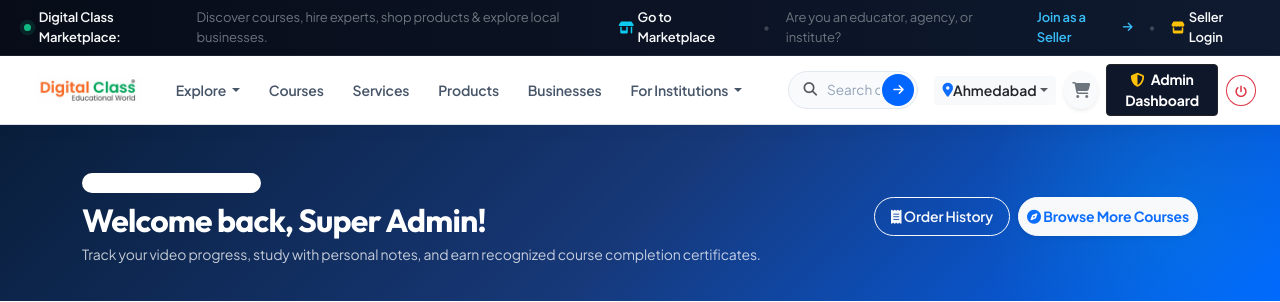
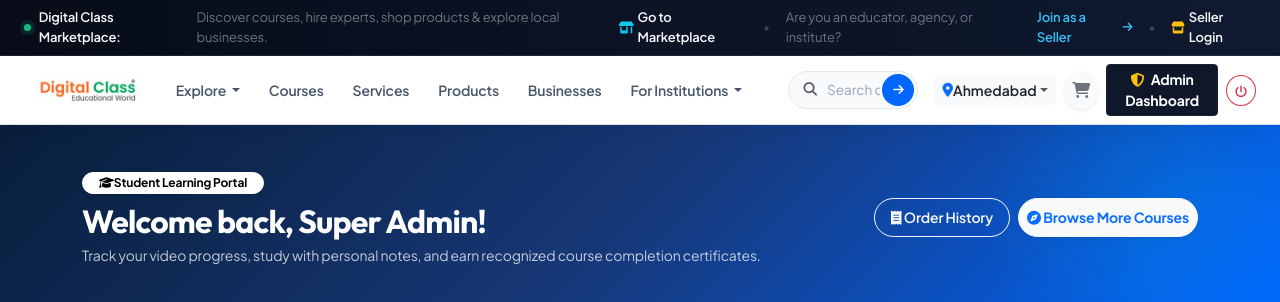
Before and after one commit to digitalclassworld/marketplace, a Laravel app: page /my-courses in a window 1280 px wide. Shown: the top 302 px of the page. Run offline with Laravel 12, Linux system fonts and the light colour scheme; the visitor is signed in with stand-in values (Sample User, id 1); data comes from the database, SQL or seed files in the repository; data that the repository does not hold is empty; parts of the project's set-up code (start-up, migrations or seed data) failed here and were passed over.

Commit message:
Fix Student Learning Portal badge text color to bold black on white pill for high contrast

```diff
--- a/resources/views/customer/my-courses.blade.php
+++ b/resources/views/customer/my-courses.blade.php
@@ -110,8 +110,8 @@
     <div class="container position-relative" style="z-index: 2;">
         <div class="d-flex align-items-center justify-content-between flex-wrap gap-3">
             <div>
-                <span class="badge bg-white bg-opacity-20 text-white px-3 py-1.5 rounded-pill small mb-2 fw-semibold d-inline-flex align-items-center gap-1.5">
-                    <i class="fa-solid fa-graduation-cap"></i> Student Learning Portal
+                <span class="badge bg-white px-3 py-1.5 rounded-pill small mb-2 fw-bold d-inline-flex align-items-center gap-1.5 shadow-sm" style="color: #000000 !important; background-color: #ffffff !important; border: 1.5px solid #ffffff;">
+                    <i class="fa-solid fa-graduation-cap" style="color: #000000 !important;"></i> Student Learning Portal
                 </span>
                 <h1 class="h2 fw-bold mb-1 text-white">Welcome back, {{ $user->name }}!</h1>
                 <p class="text-white text-opacity-75 small mb-0">Track your video progress, study with personal notes, and earn recognized course completion certificates.</p>
```
